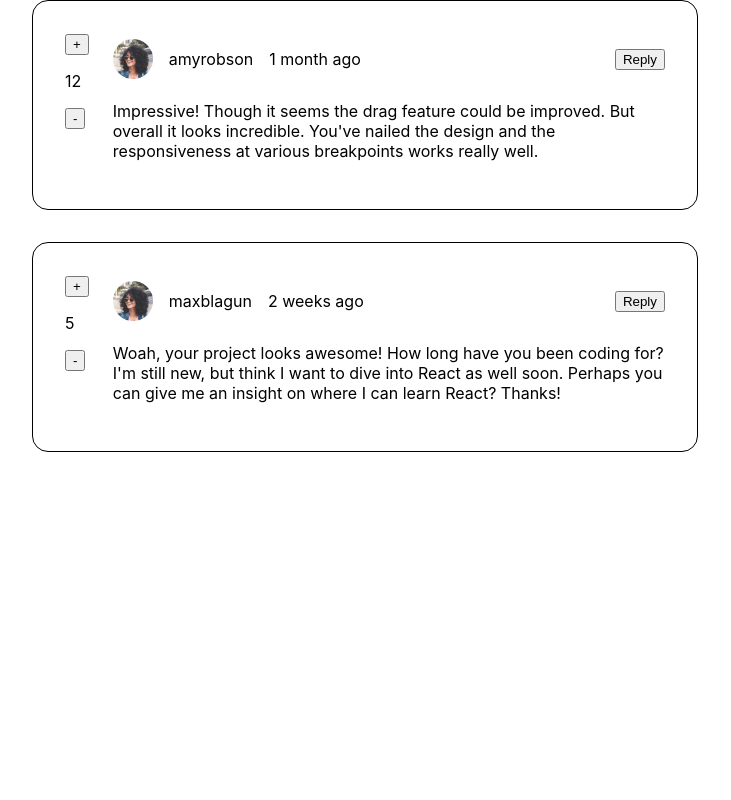
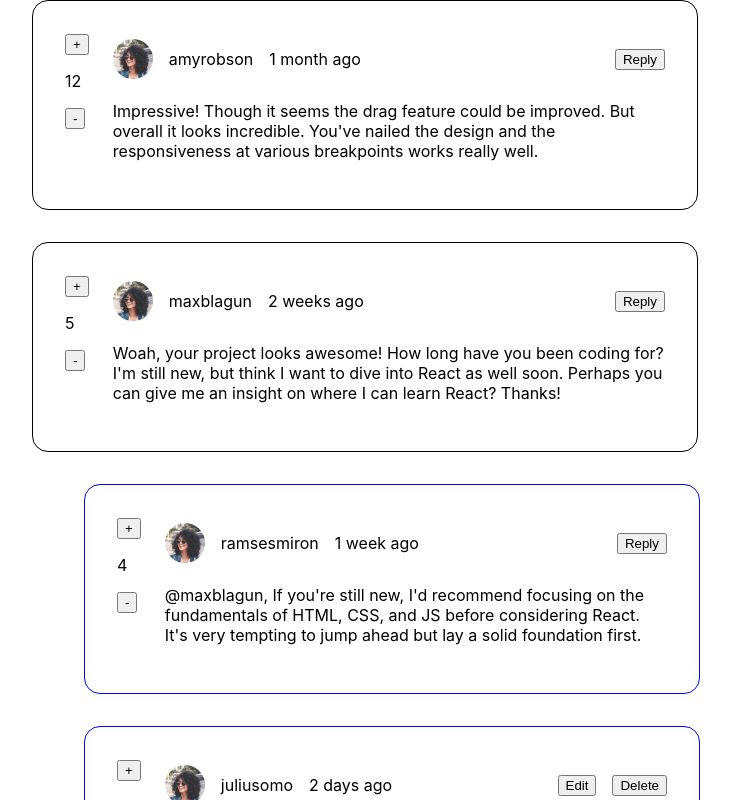
Before and after one commit to itsninam/comments, a React (Create React App) app: page / in a window 1280 px wide. Shown: the top 800 px of the page, without its empty margins (275-1006 px from the left). Built offline with nearby package versions, Linux system fonts and the light colour scheme.

Commit message:
display replies with minimal styling

```diff
--- a/src/App.js
+++ b/src/App.js
@@ -5,15 +5,23 @@ import Comments from "./Components/Comments";
 
 const App = () => {
   const [comments, setComments] = useState([]);
+  const [currentUser, setCurrentUser] = useState();
 
   useEffect(() => {
     setComments(data.comments);
+    setCurrentUser(data.currentUser);
   }, []);
 
   return (
-    <section>
+    <section className="wrapper">
       {comments.map((comment) => {
-        return <Comments key={comment.id} comment={comment} />;
+        return (
+          <Comments
+            key={comment.id}
+            comment={comment}
+            currentUser={currentUser}
+          />
+        );
       })}
     </section>
   );
--- a/src/Components/Comments.js
+++ b/src/Components/Comments.js
@@ -1,10 +1,12 @@
 import iconPlus from "../images/icon-plus.svg";
 import iconMinus from "../images/icon-minus.svg";
+import Reply from "./Replys";
 
-const Comments = ({ comment }) => {
+const Comments = ({ comment, currentUser }) => {
   const { content, createdAt, replies, score, user } = comment;
 
   return (
+    <>
       <div className="comment-container">
         <div className="comment">
           <div className="vote-container">
@@ -31,6 +33,11 @@ const Comments = ({ comment }) => {
           </div>
         </div>
       </div>
+
+      {replies.map((reply) => {
+        return <Reply reply={reply} currentUser={currentUser} />;
+      })}
+    </>
   );
 };
 
--- /dev/null
+++ b/src/Components/Replys.js
@@ -0,0 +1,50 @@
+const Reply = ({ reply, currentUser }) => {
+  const { content, createdAt, score, replyingTo, user } = reply;
+  return (
+    <div className="reply-container">
+      <div className="reply">
+        <div className="vote-container">
+          <button className="upvote-btn">+</button>
+          <p className="score">{score}</p>
+          <button className="downvote-btn">-</button>
+        </div>
+        <div className="content-container">
+          <div className="user-info">
+            <img
+              src={require("../images/avatars/image-amyrobson.png")}
+              alt={user.username}
+            />
+            <p className="username">{user.username}</p>
+            <p className="created-at">{createdAt}</p>
+            {/* if reply is by current user, display edit/delete buttons */}
+            {user.username === currentUser.username ? (
+              <div className="button-container">
+                <button className="edit-btn">
+                  <span></span>
+                  Edit
+                </button>
+                <button className="delete-btn">
+                  <span></span>
+                  Delete
+                </button>
+              </div>
+            ) : (
+              <button className="reply-btn">
+                <span></span>
+                Reply
+              </button>
+            )}
+          </div>
+          <div className="comment-body">
+            <p>
+              <span>@{replyingTo}, </span>
+              {content}
+            </p>
+          </div>
+        </div>
+      </div>
+    </div>
+  );
+};
+
+export default Reply;
--- a/src/styles/_comment.scss
+++ b/src/styles/_comment.scss
@@ -1,23 +1,52 @@
+  .wrapper {
+    width: 670px;
+    margin: 0 auto;
+  }
+
+
+  .reply-container {
+    border: 1px solid blue;
+    width: 550px;
+    margin-left: auto;
+    margin-bottom: 32px;
+  }
+
   .comment-container {
     border: 1px solid black;
+    width: 600px;
+    margin: 0 auto 32px auto;
+
+  }
+
+
+  .comment-container,
+  .reply-container {
     border-radius: 16px;
-  margin: 0 auto 32px auto;
-  width: 600px;
     padding: 32px;
 
-  .comment {
+    .comment,
+    .reply {
       display: flex;
       align-items: flex-start;
       gap: 24px;
     }
+
+
 
     .user-info {
       display: flex;
       align-items: center;
       gap: 16px;
 
-    button {
+      button,
+      .button-container {
         margin-left: auto;
+      }
+
+      .button-container {
+        .edit-btn {
+          margin-right: 16px;
+        }
       }
     }
   }
```
Lines whose indentation alone changed are shown as unchanged.
